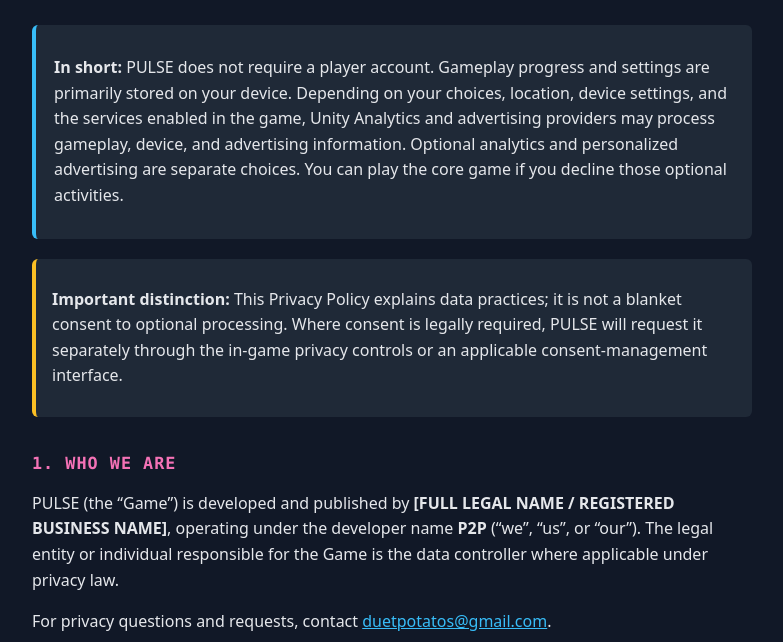
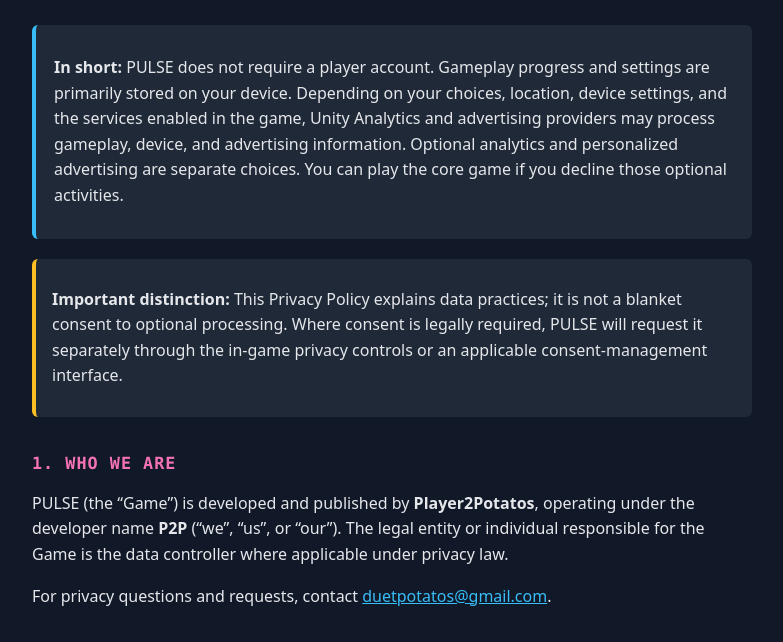
Before and after one commit to P2P-lab/pulse-privacy, a plain HTML site: page privacy-policy.html in a window 1280 px wide. Shown: the part 111-753 px from the top of the page, without its empty margins (248-1031 px from the left). Drawn offline with Linux system fonts and the light colour scheme.

Commit message:
Update privacy-policy.html

```diff
--- a/privacy-policy.html
+++ b/privacy-policy.html
@@ -39,7 +39,7 @@
 </div>
 
 <h2>1. Who We Are</h2>
-<p>PULSE (the “Game”) is developed and published by <strong>[FULL LEGAL NAME / REGISTERED BUSINESS NAME]</strong>, operating under the developer name <strong>P2P</strong> (“we”, “us”, or “our”). The legal entity or individual responsible for the Game is the data controller where applicable under privacy law.</p>
+<p>PULSE (the “Game”) is developed and published by <strong>Player2Potatos</strong>, operating under the developer name <strong>P2P</strong> (“we”, “us”, or “our”). The legal entity or individual responsible for the Game is the data controller where applicable under privacy law.</p>
 <p>For privacy questions and requests, contact <a href="mailto:duetpotatos@gmail.com">duetpotatos@gmail.com</a>.</p>
 
 <h2>2. No Player Account</h2>
```
